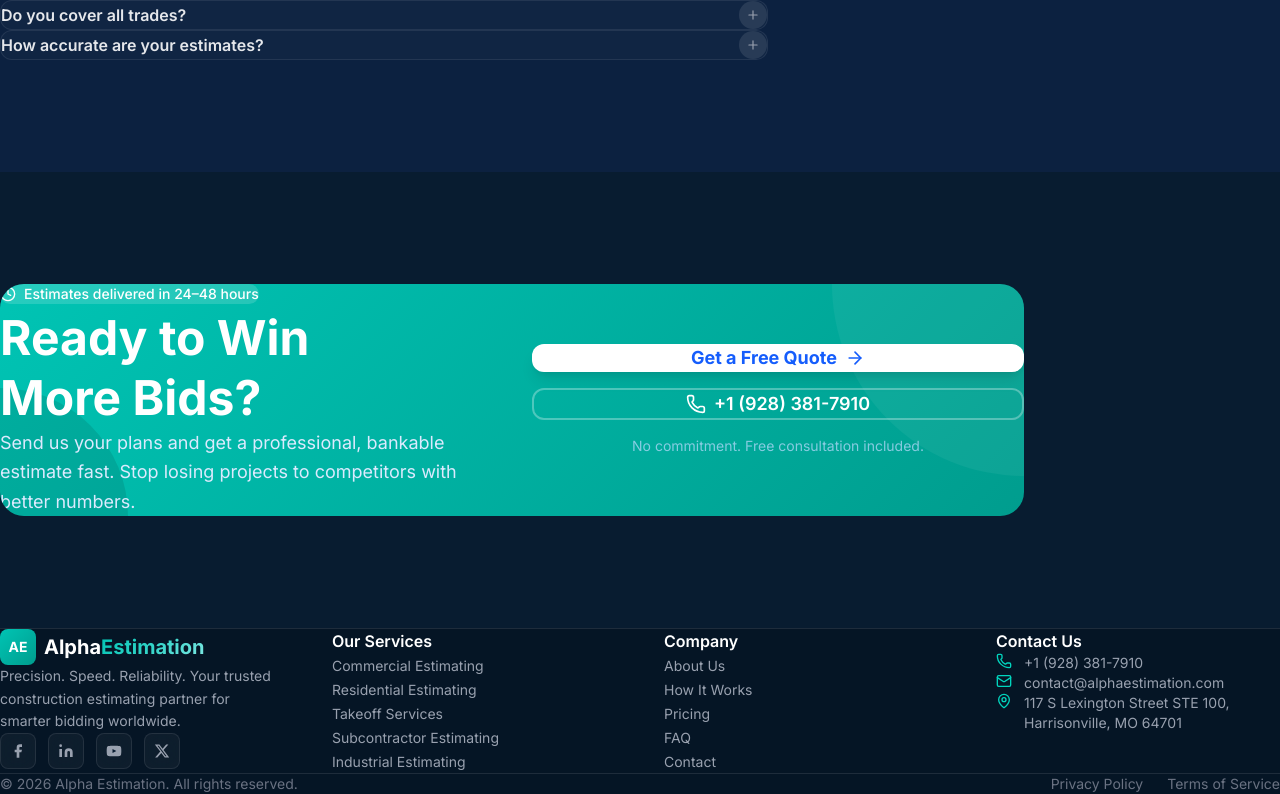
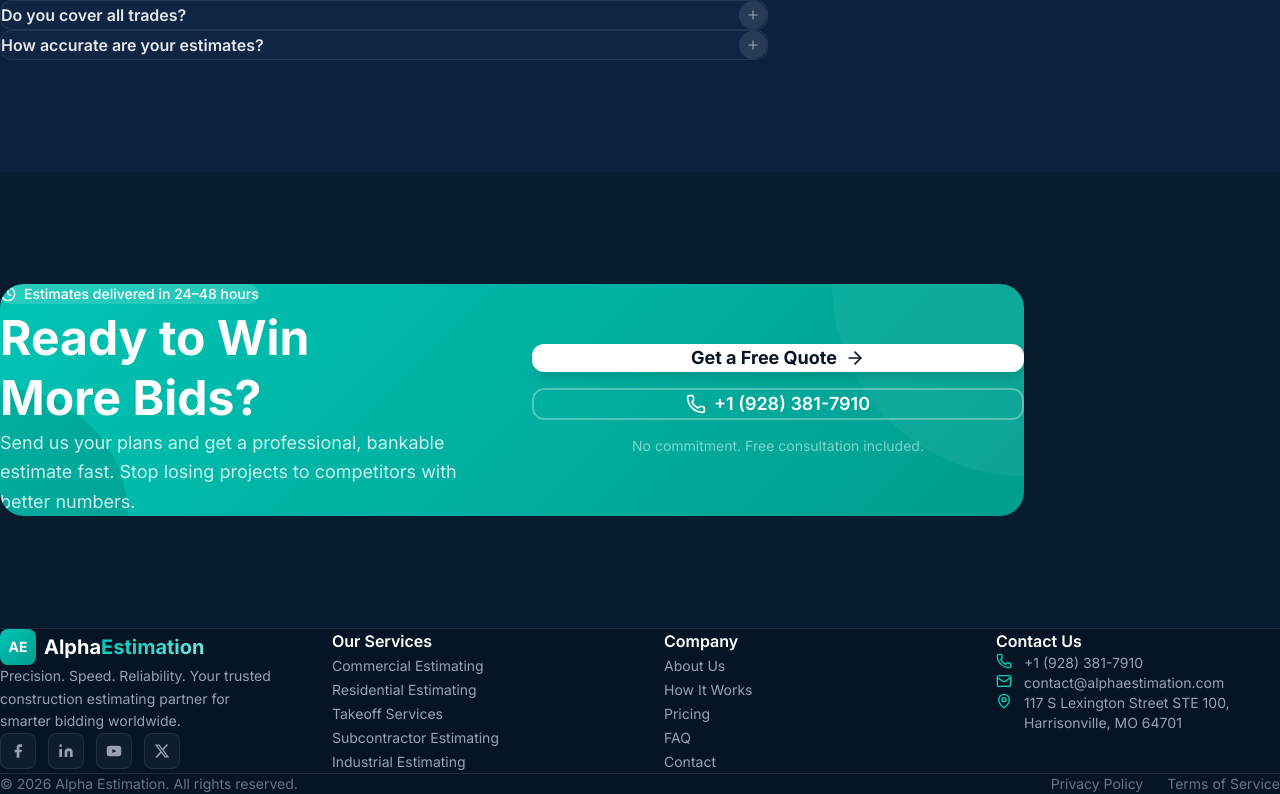
Before and after one commit to kamraann01/alpha-estimation, a Next.js app: page / in a window 1280 px wide. Shown: the part 5542-6336 px from the top of the page. Built offline with nearby package versions, Linux system fonts and the light colour scheme.

Commit message:
Fix: CTA section — replace blue colors with navy/teal scheme

```diff
--- a/src/components/home/CTA.tsx
+++ b/src/components/home/CTA.tsx
@@ -28,7 +28,7 @@ export default function CTA() {
                 Ready to Win
                 <br />More Bids?
               </h2>
-              <p className="text-blue-100 text-lg leading-relaxed">
+              <p className="text-white/80 text-lg leading-relaxed">
                 Send us your plans and get a professional, bankable estimate fast. Stop losing projects to competitors with better numbers.
               </p>
             </div>
@@ -36,7 +36,7 @@ export default function CTA() {
             <div className="flex flex-col gap-4">
               <Link
                 href="/get-a-quote"
-                className="group flex items-center justify-center gap-2 px-8 py-4 bg-white text-blue-600 rounded-xl font-bold text-lg hover:bg-blue-50 transition-colors shadow-lg"
+                className="group flex items-center justify-center gap-2 px-8 py-4 bg-white text-[#051525] rounded-xl font-bold text-lg hover:bg-teal-50 transition-colors shadow-lg"
               >
                 Get a Free Quote
                 <ArrowRight className="w-5 h-5 group-hover:translate-x-1 transition-transform" />
@@ -48,7 +48,7 @@ export default function CTA() {
                 <Phone className="w-5 h-5" />
                 +1 (928) 381-7910
               </a>
-              <p className="text-blue-200/70 text-sm text-center">No commitment. Free consultation included.</p>
+              <p className="text-white/50 text-sm text-center">No commitment. Free consultation included.</p>
             </div>
           </div>
         </motion.div>
```
